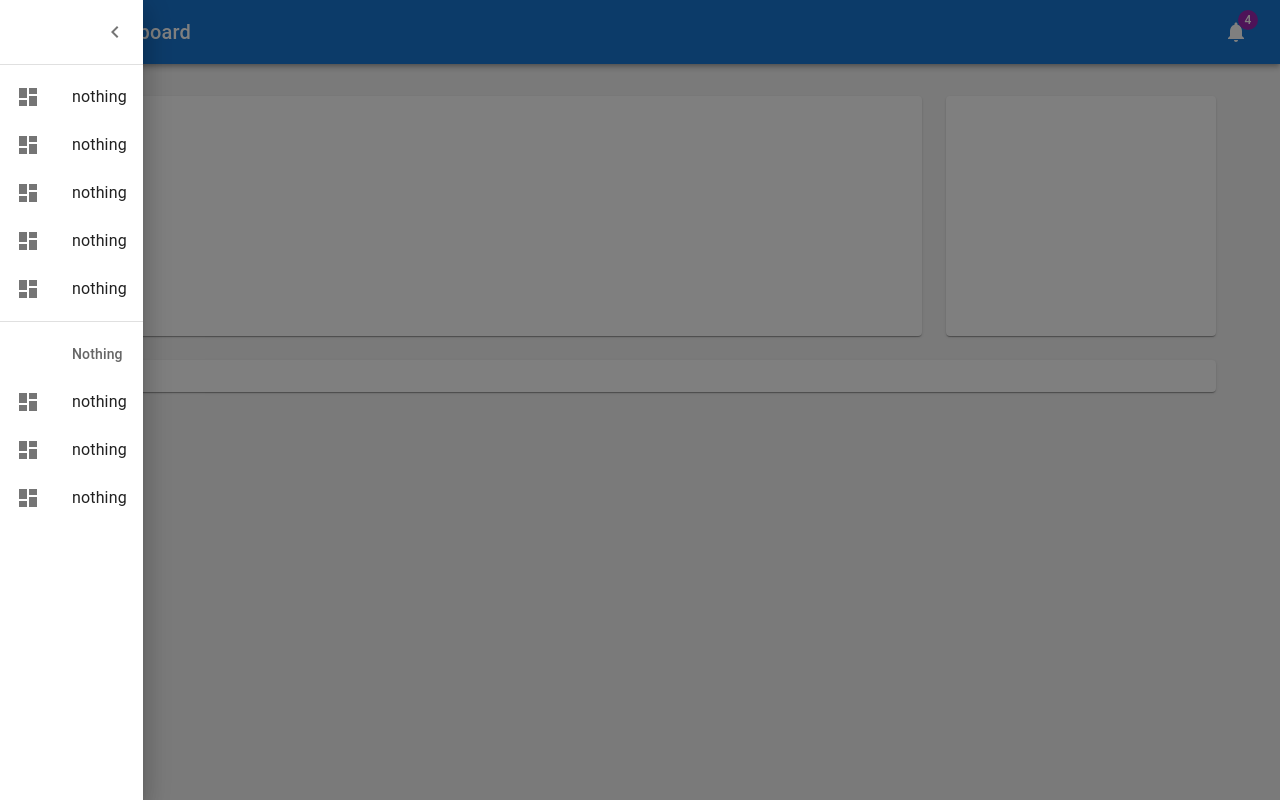
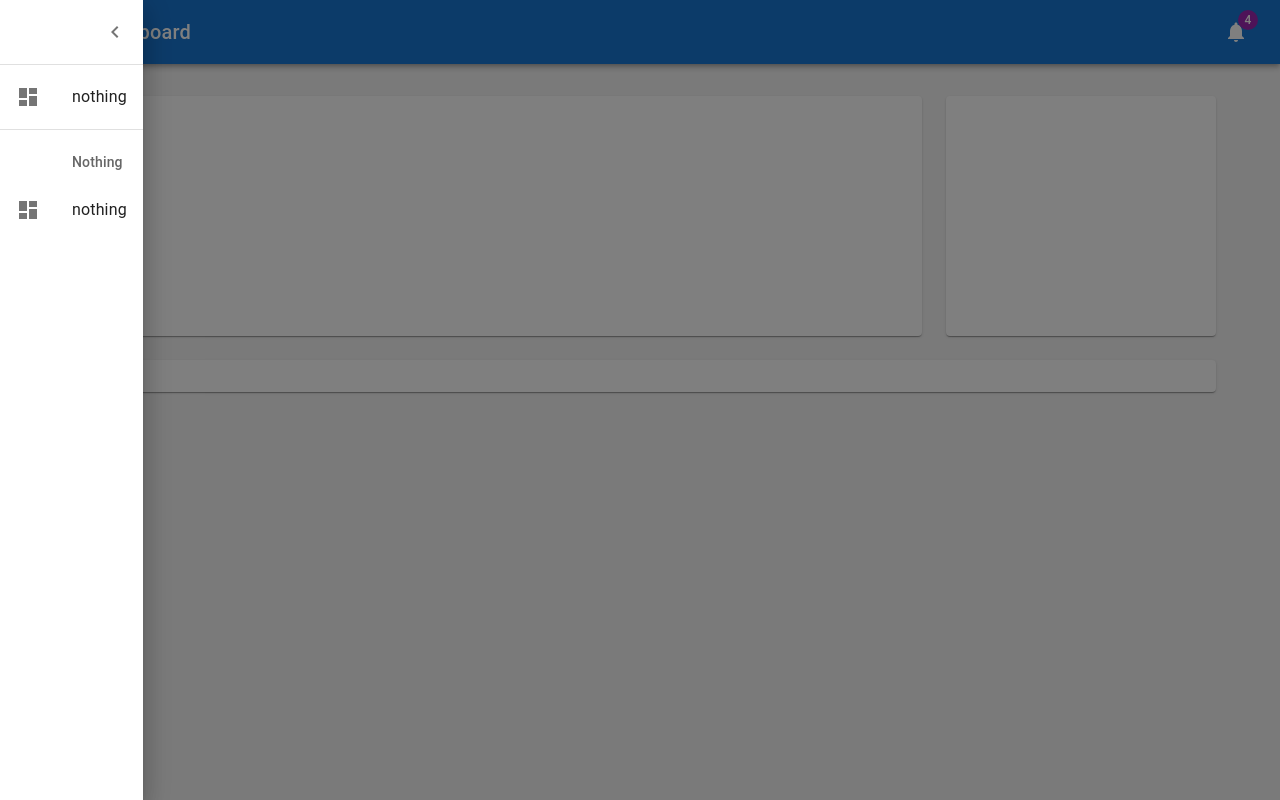
Before and after one commit to henesaud/bitcoin-dashboard, a React (Create React App) app in the folder frontend/: page / in a window 1280 px wide. Built offline with nearby package versions, Linux system fonts and the light colour scheme.

Commit message:
refactoring sidebar

```diff
--- a/frontend/src/components/SideBar.tsx
+++ b/frontend/src/components/SideBar.tsx
@@ -3,63 +3,31 @@ import { ListItemButton, ListItemIcon, ListItemText, ListSubheader } from '@mui/
 
 import DashboardIcon from '@mui/icons-material/Dashboard';
 
+
+const generateListIcon = (text: string, icon: JSX.Element) => {
+  return (
+    <>
+      <ListItemButton>
+        <ListItemIcon>
+          {icon}
+        </ListItemIcon>
+        <ListItemText primary={text} />
+      </ListItemButton>
+    </>
+  )
+}
+
 export const mainListItems = (
-  <React.Fragment>
-    <ListItemButton>
-      <ListItemIcon>
-        <DashboardIcon />
-      </ListItemIcon>
-      <ListItemText primary="nothing" />
-    </ListItemButton>
-    <ListItemButton>
-      <ListItemIcon>
-        <DashboardIcon />
-      </ListItemIcon>
-      <ListItemText primary="nothing" />
-    </ListItemButton>
-    <ListItemButton>
-      <ListItemIcon>
-        <DashboardIcon />
-      </ListItemIcon>
-      <ListItemText primary="nothing" />
-    </ListItemButton>
-    <ListItemButton>
-      <ListItemIcon>
-        <DashboardIcon />
-      </ListItemIcon>
-      <ListItemText primary="nothing" />
-    </ListItemButton>
-    <ListItemButton>
-      <ListItemIcon>
-        <DashboardIcon />
-      </ListItemIcon>
-      <ListItemText primary="nothing" />
-    </ListItemButton>
-  </React.Fragment>
+  <>
+    {generateListIcon('nothing', <DashboardIcon />)}
+  </>
 );
 
 export const secondaryListItems = (
-  <React.Fragment>
-    <ListSubheader component="div" inset>
+  <>
+    <ListSubheader component='div' inset>
       Nothing
     </ListSubheader>
-    <ListItemButton>
-      <ListItemIcon>
-        <DashboardIcon />
-      </ListItemIcon>
-      <ListItemText primary="nothing" />
-    </ListItemButton>
-    <ListItemButton>
-      <ListItemIcon>
-        <DashboardIcon />
-      </ListItemIcon>
-      <ListItemText primary="nothing" />
-    </ListItemButton>
-    <ListItemButton>
-      <ListItemIcon>
-        <DashboardIcon />
-      </ListItemIcon>
-      <ListItemText primary="nothing" />
-    </ListItemButton>
-  </React.Fragment>
+    {generateListIcon('nothing', <DashboardIcon />)}
+  </>
 );
```
